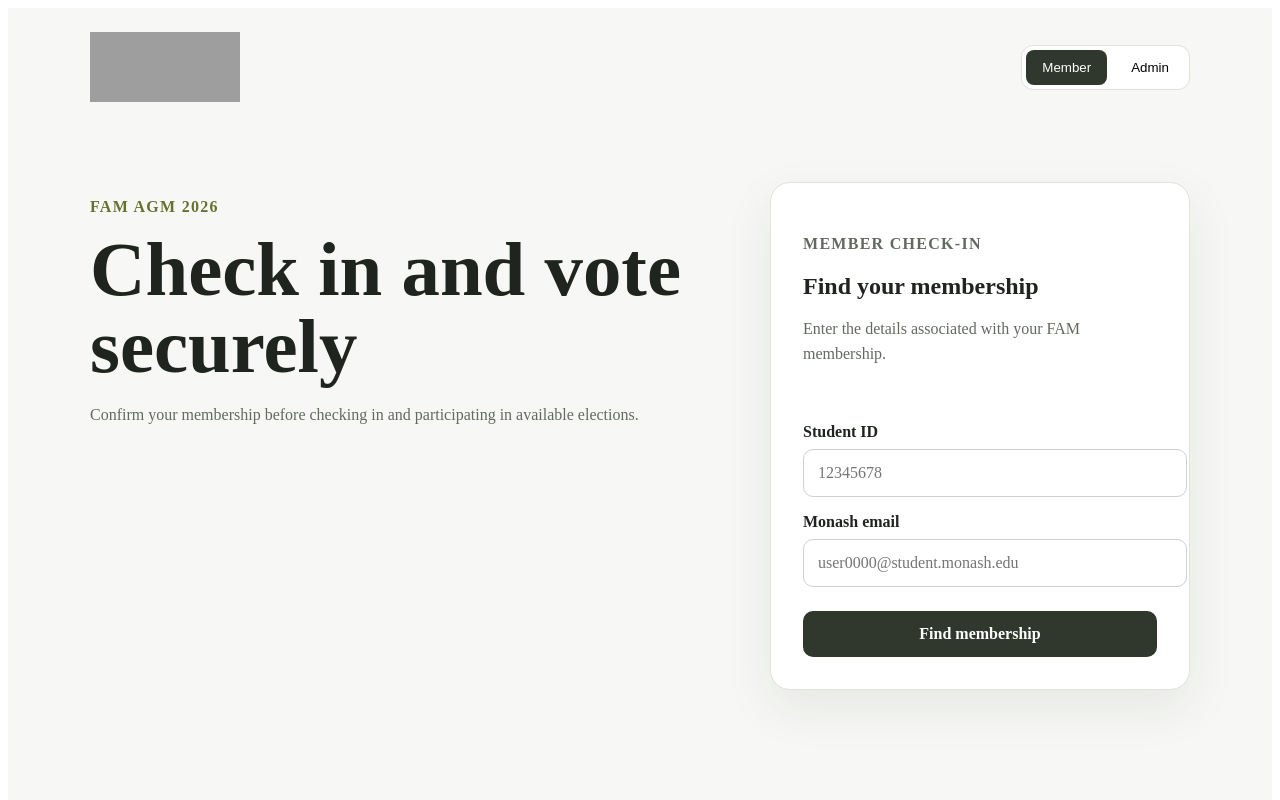
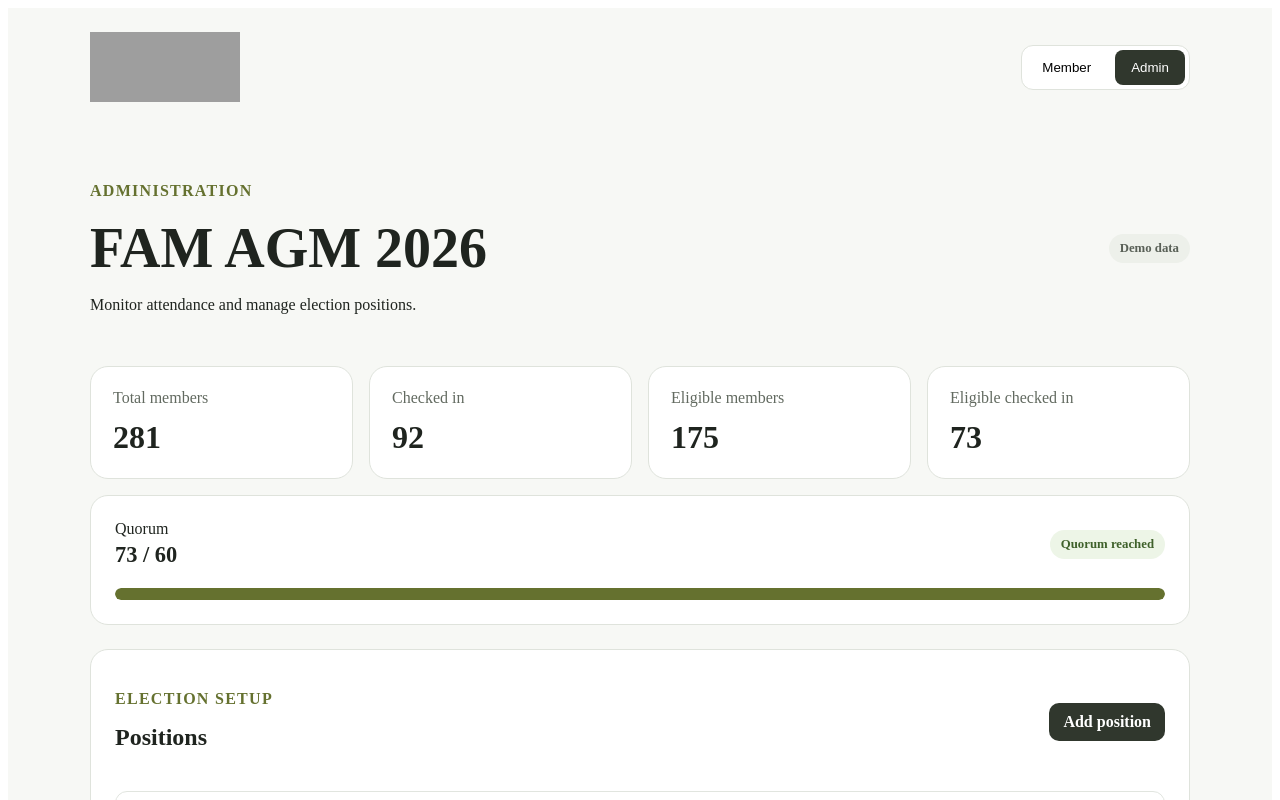
Before and after one commit to ijf03/fam-voting-system, a Next.js app: page / in a window 1280 px wide. Both pictures are taken after a click on the button "Admin". Shown: the top 800 px of the page. Built offline with nearby package versions, Linux system fonts and the light colour scheme; grey boxes are pictures that could not be loaded.

Commit message:
add admin dashboard

```diff
--- a/app/globals.css
+++ b/app/globals.css
@@ -321,6 +321,197 @@
   white-space: nowrap;
 }
 
+.admin-dashboard {
+  width: min(1100px, 100%);
+  margin: 64px auto 0;
+}
+
+.admin-heading,
+.section-heading,
+.quorum-heading,
+.position-card,
+.position-actions {
+  display: flex;
+  align-items: center;
+  justify-content: space-between;
+  gap: 16px;
+}
+
+.admin-heading h1 {
+  margin: 6px 0;
+  font-size: clamp(2rem, 5vw, 3.5rem);
+}
+
+.demo-badge,
+.position-status,
+.quorum-status {
+  padding: 7px 11px;
+  border-radius: 999px;
+  font-size: 0.8rem;
+  font-weight: 700;
+}
+
+.demo-badge {
+  background: #edf0ea;
+  color: #596057;
+}
+
+.metric-grid {
+  display: grid;
+  grid-template-columns: repeat(4, 1fr);
+  gap: 16px;
+  margin-top: 36px;
+}
+
+.metric-card,
+.quorum-card,
+.positions-section {
+  border: 1px solid #dfe3dc;
+  border-radius: 18px;
+  background: white;
+}
+
+.metric-card {
+  display: flex;
+  flex-direction: column;
+  gap: 12px;
+  padding: 22px;
+}
+
+.metric-card span {
+  color: #626a60;
+}
+
+.metric-card strong {
+  font-size: 2rem;
+}
+
+.quorum-card {
+  margin-top: 16px;
+  padding: 24px;
+}
+
+.quorum-heading > div {
+  display: flex;
+  flex-direction: column;
+  gap: 4px;
+}
+
+.quorum-heading strong {
+  font-size: 1.4rem;
+}
+
+.quorum-status.reached {
+  background: #edf5e7;
+  color: #3f612b;
+}
+
+.quorum-status.not-reached {
+  background: #fff3df;
+  color: #805617;
+}
+
+.quorum-progress {
+  height: 12px;
+  margin-top: 20px;
+  overflow: hidden;
+  border-radius: 999px;
+  background: #e6e9e3;
+}
+
+.quorum-progress div {
+  height: 100%;
+  border-radius: inherit;
+  background: #65712f;
+}
+
+.positions-section {
+  margin-top: 24px;
+  padding: 24px;
+}
+
+.section-heading {
+  margin-bottom: 20px;
+}
+
+.section-heading h2 {
+  margin-top: 4px;
+}
+
+.position-list {
+  display: grid;
+  gap: 12px;
+}
+
+.position-card {
+  padding: 18px;
+  border: 1px solid #e1e5df;
+  border-radius: 12px;
+}
+
+.position-card h3 {
+  margin-bottom: 4px;
+}
+
+.position-card p {
+  color: #626a60;
+}
+
+.position-status.ready {
+  background: #edf5e7;
+  color: #3f612b;
+}
+
+.position-status.draft {
+  background: #edf0ea;
+  color: #596057;
+}
+
+.position-status.open {
+  background: #e8f1ff;
+  color: #28578f;
+}
+
+.position-status.closed {
+  background: #f0eafa;
+  color: #64458d;
+}
+
+.compact-button {
+  width: auto;
+  margin-top: 0;
+  padding: 10px 14px;
+}
+
+button:disabled {
+  cursor: not-allowed;
+  opacity: 0.5;
+}
+
+@media (max-width: 760px) {
+  .admin-dashboard {
+    margin-top: 40px;
+  }
+
+  .admin-heading,
+  .section-heading {
+    align-items: flex-start;
+  }
+
+  .metric-grid {
+    grid-template-columns: repeat(2, 1fr);
+  }
+
+  .position-card {
+    align-items: flex-start;
+    flex-direction: column;
+  }
+
+  .position-actions {
+    width: 100%;
+  }
+}
+
 @media (max-width: 760px) {
   .app-header {
     align-items: flex-start;
--- a/app/page.tsx
+++ b/app/page.tsx
@@ -1,41 +1,5 @@
-import Image from "next/image";
-import MemberLookupForm from "@/components/member/MemberLookupForm";
+import AppShell from "@/components/AppShell";
 
 export default function Home() {
-  return (
-    <main className="app-container">
-      <header className="app-header">
-        <Image
-          src="/fam-logo.png"
-          alt="Filipino Association Monash"
-          width={150}
-          height={70}
-          priority
-        />
-
-        <nav className="app-navigation" aria-label="Main navigation">
-          <button className="nav-button active" type="button">
-            Member
-          </button>
-
-          <button className="nav-button" type="button">
-            Admin
-          </button>
-        </nav>
-      </header>
-
-      <section className="member-section">
-        <div className="intro">
-          <p className="eyebrow">FAM AGM 2026</p>
-          <h1>Check in and vote securely</h1>
-          <p>
-            Confirm your membership before checking in and participating in
-            available elections.
-          </p>
-        </div>
-
-        <MemberLookupForm />
-      </section>
-    </main>
-  );
+  return <AppShell />;
 }
--- /dev/null
+++ b/components/AppShell.tsx
@@ -0,0 +1,65 @@
+"use client";
+
+import { useState } from "react";
+import Image from "next/image";
+import MemberLookupForm from "@/components/member/MemberLookupForm";
+import AdminDashboard from "@/components/admin/AdminDashboard";
+
+type ActiveView = "member" | "admin";
+
+export default function AppShell() {
+  const [activeView, setActiveView] = useState<ActiveView>("member");
+
+  return (
+    <main className="app-container">
+      <header className="app-header">
+        <Image
+          src="/fam-logo.png"
+          alt="Filipino Association Monash"
+          width={150}
+          height={70}
+          priority
+        />
+
+        <nav className="app-navigation" aria-label="Main navigation">
+          <button
+            className={`nav-button ${
+              activeView === "member" ? "active" : ""
+            }`}
+            type="button"
+            onClick={() => setActiveView("member")}
+          >
+            Member
+          </button>
+
+          <button
+            className={`nav-button ${
+              activeView === "admin" ? "active" : ""
+            }`}
+            type="button"
+            onClick={() => setActiveView("admin")}
+          >
+            Admin
+          </button>
+        </nav>
+      </header>
+
+      {activeView === "member" ? (
+        <section className="member-section">
+          <div className="intro">
+            <p className="eyebrow">FAM AGM 2026</p>
+            <h1>Check in and vote securely</h1>
+            <p>
+              Confirm your membership before checking in and participating in
+              available elections.
+            </p>
+          </div>
+
+          <MemberLookupForm />
+        </section>
+      ) : (
+        <AdminDashboard />
+      )}
+    </main>
+  );
+}
--- /dev/null
+++ b/components/admin/AdminDashboard.tsx
@@ -0,0 +1,129 @@
+import {
+  mockAttendance,
+  mockPositions,
+} from "@/lib/mock-admin";
+
+export default function AdminDashboard() {
+  const quorumReached =
+    mockAttendance.eligibleCheckedIn >= mockAttendance.quorumRequired;
+
+  const quorumProgress = Math.min(
+    (mockAttendance.eligibleCheckedIn /
+      mockAttendance.quorumRequired) *
+      100,
+    100,
+  );
+
+  return (
+    <section className="admin-dashboard">
+      <div className="admin-heading">
+        <div>
+          <p className="eyebrow">Administration</p>
+          <h1>FAM AGM 2026</h1>
+          <p>Monitor attendance and manage election positions.</p>
+        </div>
+
+        <span className="demo-badge">Demo data</span>
+      </div>
+
+      <div className="metric-grid">
+        <article className="metric-card">
+          <span>Total members</span>
+          <strong>{mockAttendance.totalMembers}</strong>
+        </article>
+
+        <article className="metric-card">
+          <span>Checked in</span>
+          <strong>{mockAttendance.checkedIn}</strong>
+        </article>
+
+        <article className="metric-card">
+          <span>Eligible members</span>
+          <strong>{mockAttendance.eligibleMembers}</strong>
+        </article>
+
+        <article className="metric-card">
+          <span>Eligible checked in</span>
+          <strong>{mockAttendance.eligibleCheckedIn}</strong>
+        </article>
+      </div>
+
+      <article className="quorum-card">
+        <div className="quorum-heading">
+          <div>
+            <span>Quorum</span>
+            <strong>
+              {mockAttendance.eligibleCheckedIn} /{" "}
+              {mockAttendance.quorumRequired}
+            </strong>
+          </div>
+
+          <span
+            className={
+              quorumReached
+                ? "quorum-status reached"
+                : "quorum-status not-reached"
+            }
+          >
+            {quorumReached ? "Quorum reached" : "Quorum not reached"}
+          </span>
+        </div>
+
+        <div
+          className="quorum-progress"
+          role="progressbar"
+          aria-label="Quorum progress"
+          aria-valuemin={0}
+          aria-valuemax={mockAttendance.quorumRequired}
+          aria-valuenow={mockAttendance.eligibleCheckedIn}
+        >
+          <div style={{ width: `${quorumProgress}%` }} />
+        </div>
+      </article>
+
+      <div className="positions-section">
+        <div className="section-heading">
+          <div>
+            <p className="eyebrow">Election setup</p>
+            <h2>Positions</h2>
+          </div>
+
+          <button className="primary-button compact-button" type="button">
+            Add position
+          </button>
+        </div>
+
+        <div className="position-list">
+          {mockPositions.map((position) => (
+            <article className="position-card" key={position.id}>
+              <div>
+                <h3>{position.title}</h3>
+                <p>
+                  {position.nomineeCount}{" "}
+                  {position.nomineeCount === 1 ? "nominee" : "nominees"}
+                </p>
+              </div>
+
+              <div className="position-actions">
+                <span
+                  className={`position-status ${position.status.toLowerCase()}`}
+                >
+                  {position.status}
+                </span>
+
+                <button
+                  className="secondary-button compact-button"
+                  type="button"
+                  disabled
+                  title="Nominee management will be added next"
+                >
+                  Manage
+                </button>
+              </div>
+            </article>
+          ))}
+        </div>
+      </div>
+    </section>
+  );
+}
--- a/components/member/MemberLookupForm.tsx
+++ b/components/member/MemberLookupForm.tsx
@@ -50,32 +50,30 @@ export default function MemberLookupForm() {
   }
 
   if (stage === "checked-in" && member) {
-        if (member.eligible) {
-            return (
-            <VotingSession
-                memberName={member.firstName}
-                onExit={handleReset}
-            />
-            );
-        }
-
     return (
       <section className="status-card" aria-live="polite">
         <div className="status-icon">✓</div>
 
         <p className="eyebrow">Check-in complete</p>
-            <h2>You are checked in</h2>
+        <h2>You&apos;re checked in</h2>
 
         <p>
           Welcome, {member.firstName}. Your attendance has been recorded.
         </p>
 
+        {member.eligible ? (
+          <div className="eligibility-message eligible">
+            <strong>Eligible to vote</strong>
+            <span>Wait here for the next position to open.</span>
+          </div>
+        ) : (
           <div className="eligibility-message ineligible">
             <strong>Not eligible to vote</strong>
             <span>
               You are counted in attendance but cannot vote in this election.
             </span>
           </div>
+        )}
 
         <button
           className="secondary-button"
@@ -172,7 +170,7 @@ export default function MemberLookupForm() {
         name="email"
         type="email"
         autoComplete="email"
-        placeholder="user0000@student.monash.edu"
+        placeholder="name@student.monash.edu"
         value={email}
         onChange={(event) => setEmail(event.target.value)}
         required
--- /dev/null
+++ b/lib/mock-admin.ts
@@ -0,0 +1,43 @@
+export type PositionStatus = "Draft" | "Ready" | "Open" | "Closed";
+
+export type AdminPosition = {
+  id: string;
+  title: string;
+  nomineeCount: number;
+  status: PositionStatus;
+};
+
+export const mockAttendance = {
+  totalMembers: 281,
+  checkedIn: 92,
+  eligibleMembers: 175,
+  eligibleCheckedIn: 73,
+  quorumRequired: 60,
+};
+
+export const mockPositions: AdminPosition[] = [
+  {
+    id: "president",
+    title: "President",
+    nomineeCount: 3,
+    status: "Ready",
+  },
+  {
+    id: "vice-president",
+    title: "Vice President",
+    nomineeCount: 2,
+    status: "Ready",
+  },
+  {
+    id: "secretary",
+    title: "Secretary",
+    nomineeCount: 0,
+    status: "Draft",
+  },
+  {
+    id: "treasurer",
+    title: "Treasurer",
+    nomineeCount: 1,
+    status: "Ready",
+  },
+];
```
Lines whose indentation alone changed are shown as unchanged.
